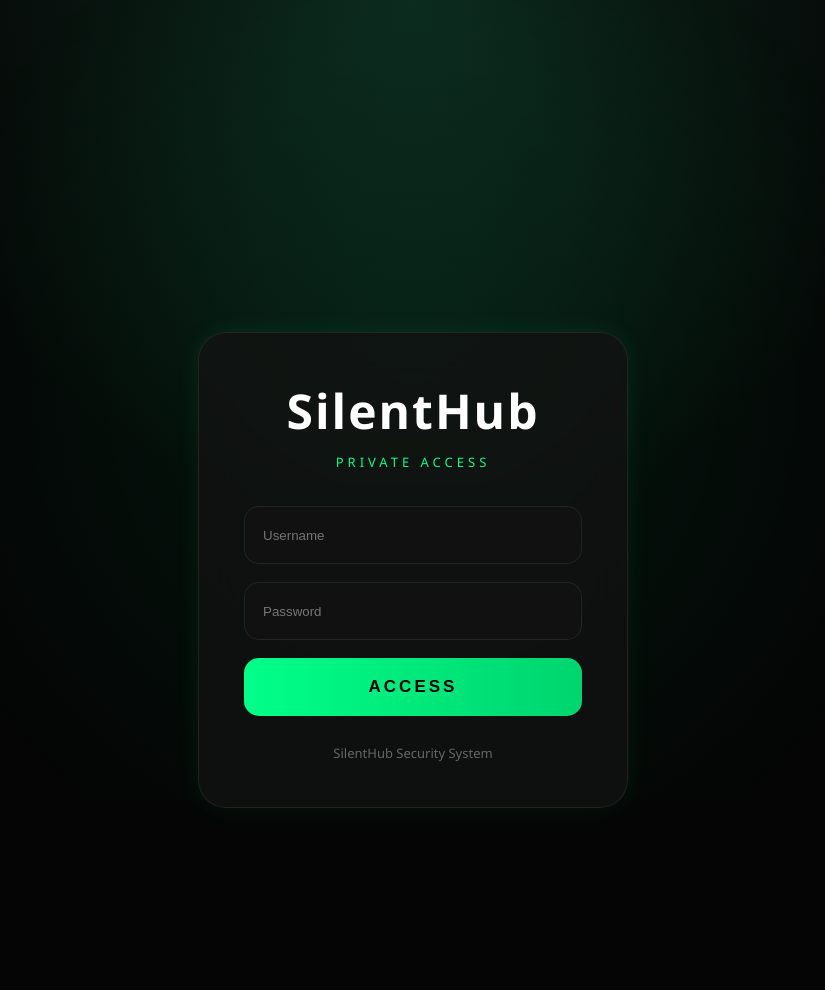
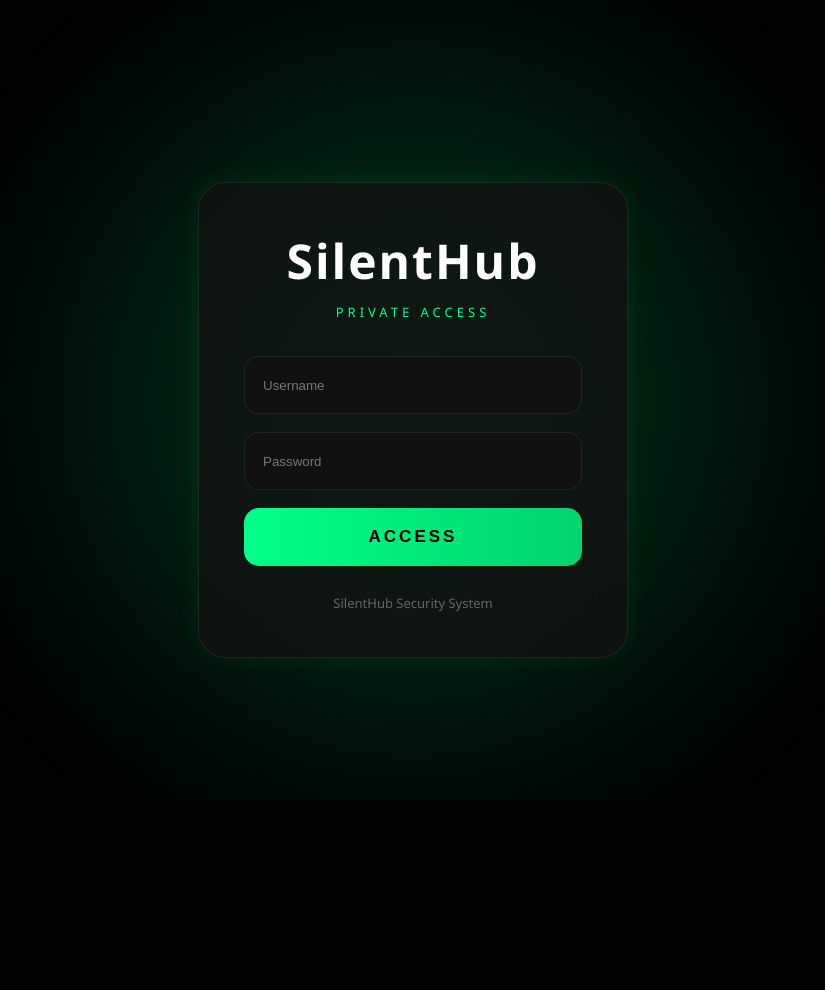
Before and after one commit to Silent-lua/Library, a Flask app: page /login in a window 1280 px wide. Shown: the whole page, without its empty margins (227-1052 px from the left). After the commit the page ends 781 px from the top, so only its background shows below. Run offline with Flask 3, Linux system fonts and the light colour scheme; a map, chart or similar area stays blank.

Commit message:
Add CSS styles for login body and background
Added styles for login page and background effects.

```diff
--- a/static/style.css
+++ b/static/style.css
@@ -1000,4 +1000,58 @@
 
 }
 
-/* FIN */
+
+.login-body{
+
+    min-height:100vh;
+
+    overflow:hidden;
+
+    background:#020202;
+
+}
+
+
+#matrix{
+
+    position:fixed;
+
+    width:100%;
+
+    height:100%;
+
+    top:0;
+
+    left:0;
+
+    z-index:0;
+
+}
+
+
+.background-glow{
+
+    position:fixed;
+
+    inset:0;
+
+    background:
+
+    radial-gradient(
+        circle,
+        rgba(0,255,136,.15),
+        transparent 65%
+    );
+
+    z-index:1;
+
+}
+
+
+.login-container{
+
+    position:relative;
+
+    z-index:5;
+
+}
```
